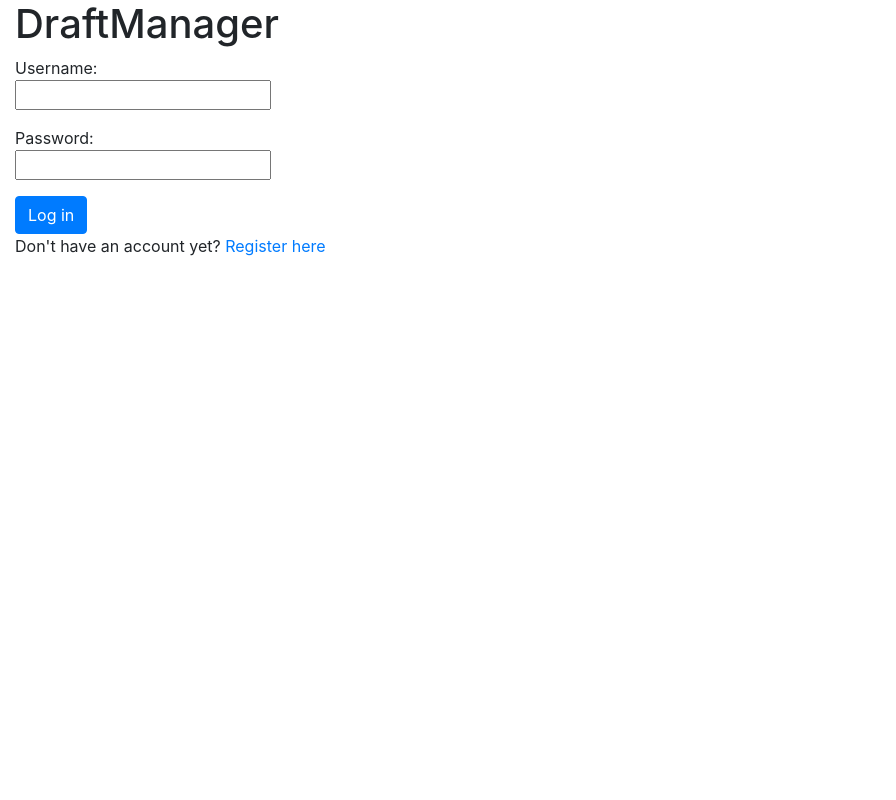
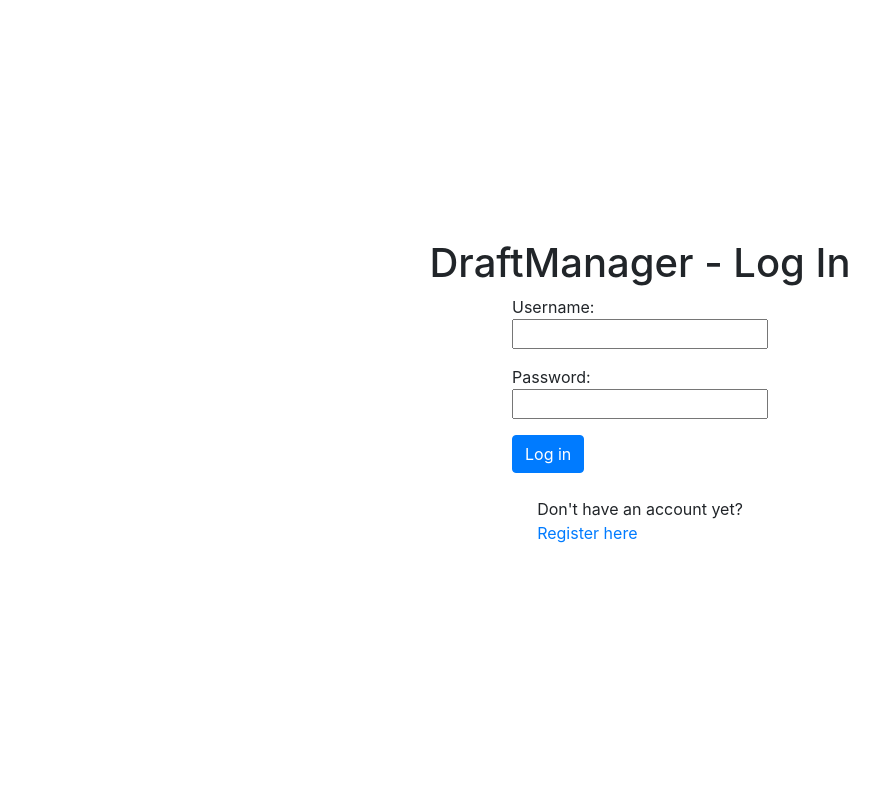
Before and after one commit to juaxE/DraftManager, a Flask app: page / in a window 1280 px wide. Shown: the whole page, without its empty margins (0-896 px from the left). Run offline with Flask 3, Linux system fonts and the light colour scheme.

Commit message:
centered login and register

```diff
--- a/templates/index.html
+++ b/templates/index.html
@@ -69,9 +69,9 @@
 {% endblock %}
 
 {% else %}
-<div class="container-fluid py4">
+<div class="d-flex flex-column min-vh-100 justify-content-center align-items-center">
 <title>DraftManager - LogIn</title>
-<h1>DraftManager</h1>
+<h1>DraftManager - Log In</h1>
 
 <form action="/login" method="POST">
     <p>Username:<br>
@@ -80,8 +80,9 @@
     <input type="password" name="password"></p>
     <input class="btn btn-primary" type="submit" value="Log in">
 </form>
-
-<p>Don't have an account yet? <a href="/register">Register here</a></p>
+</br>
+<p>Don't have an account yet? </br>
+    <a href="/register">Register here</a></p>
 </div>
 
 {% endif %}
```
Also changed, not shown: templates/register.html (+5 -2 lines).
